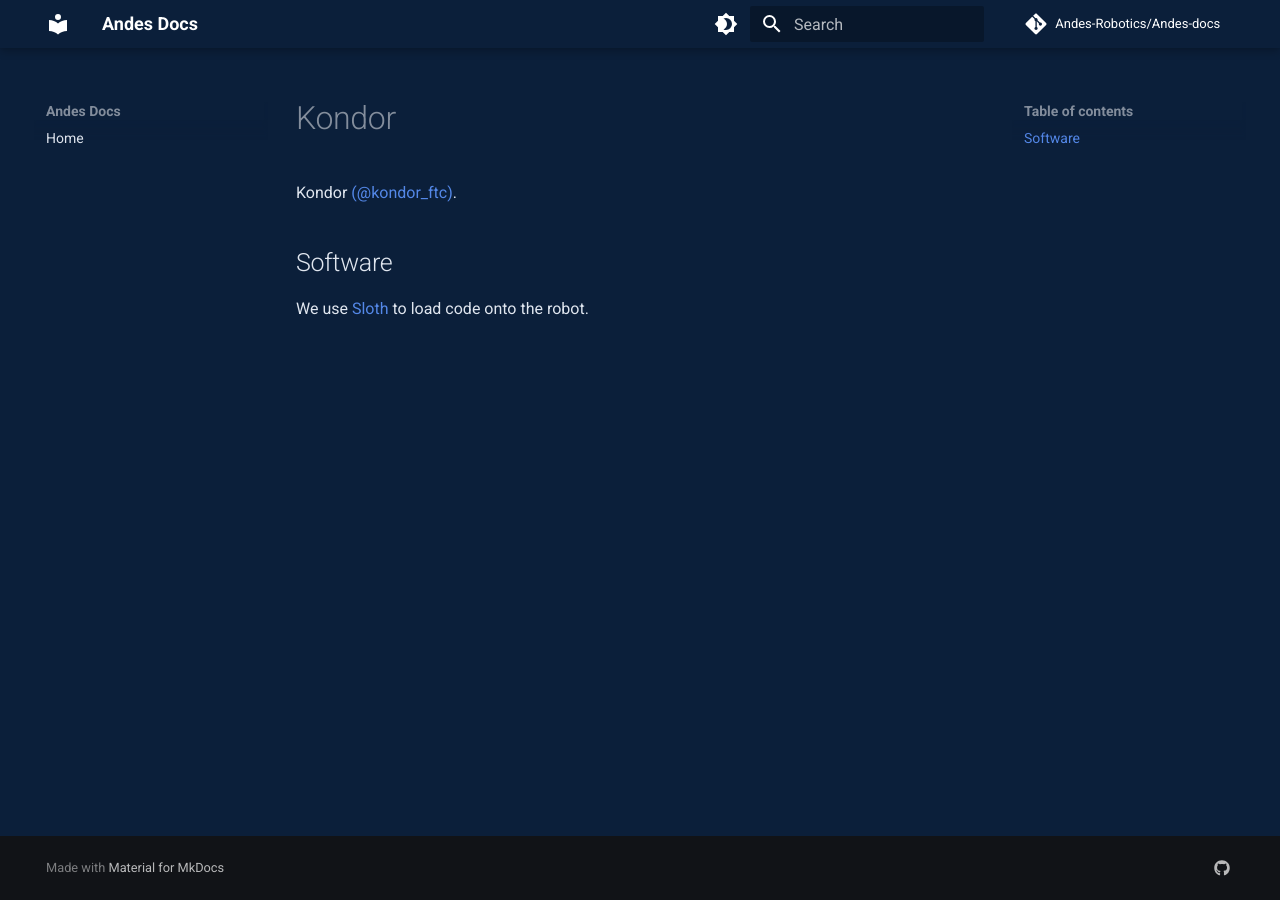
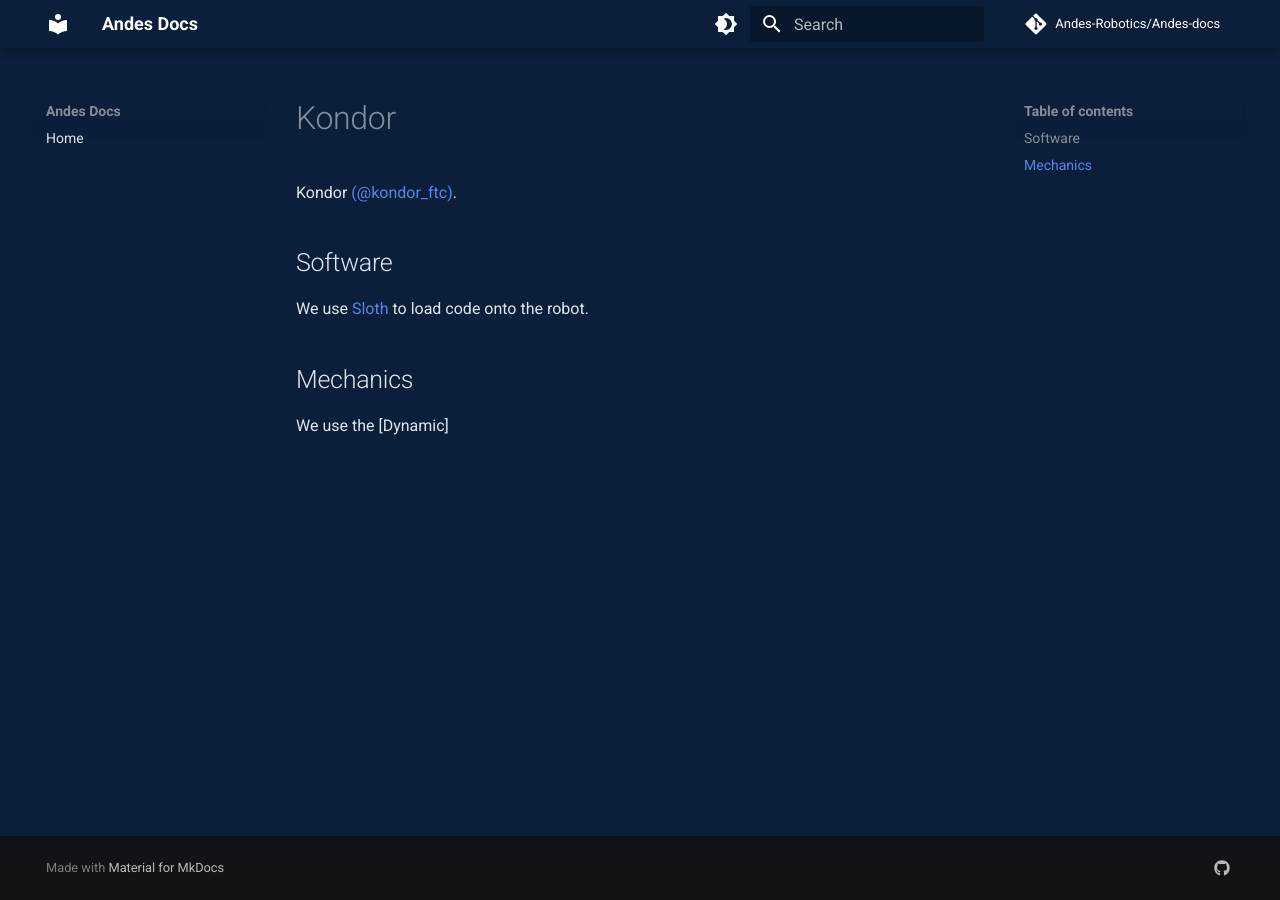
Before and after one commit to Andes-Robotics/Andes-docs, an MkDocs documentation site: the page built from docs/kondor/index.md, in a window 1280 px wide. Built offline with MkDocs 1.6.1 and Material for MkDocs 9.7.7, drawn with Linux system fonts in a browser that asks for light colours; comment, search, counter and statistics services are not loaded.

Commit message:
Update index.md

```diff
--- a/docs/kondor/index.md
+++ b/docs/kondor/index.md
@@ -5,3 +5,7 @@ Kondor [(@kondor_ftc)](https://www.instagram.com/kondor_ftc/).
 ## Software
 
 We use [Sloth](./software/sloth.md) to load code onto the robot.
+
+## Mechanics
+
+We use the [Dynamic]
```
